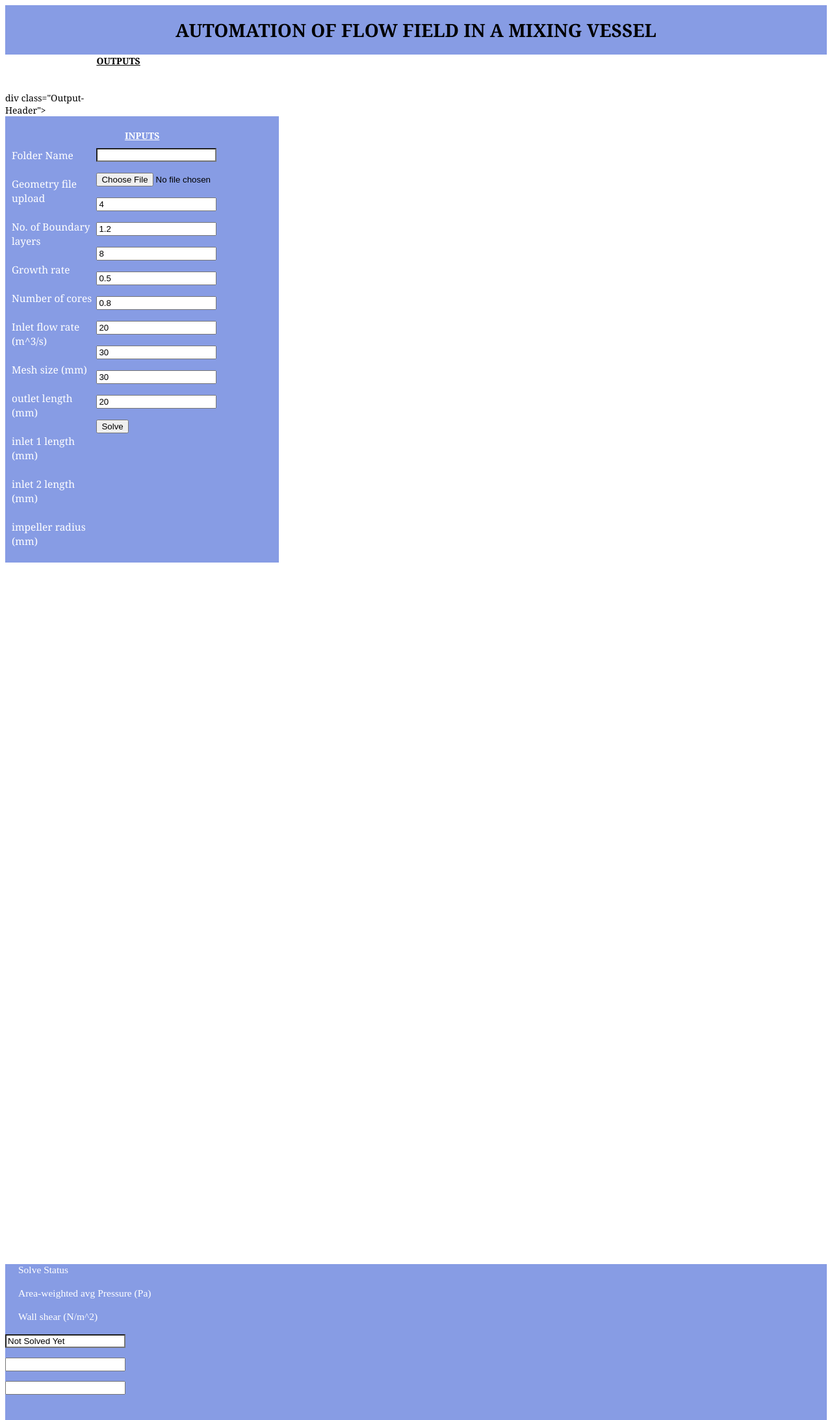
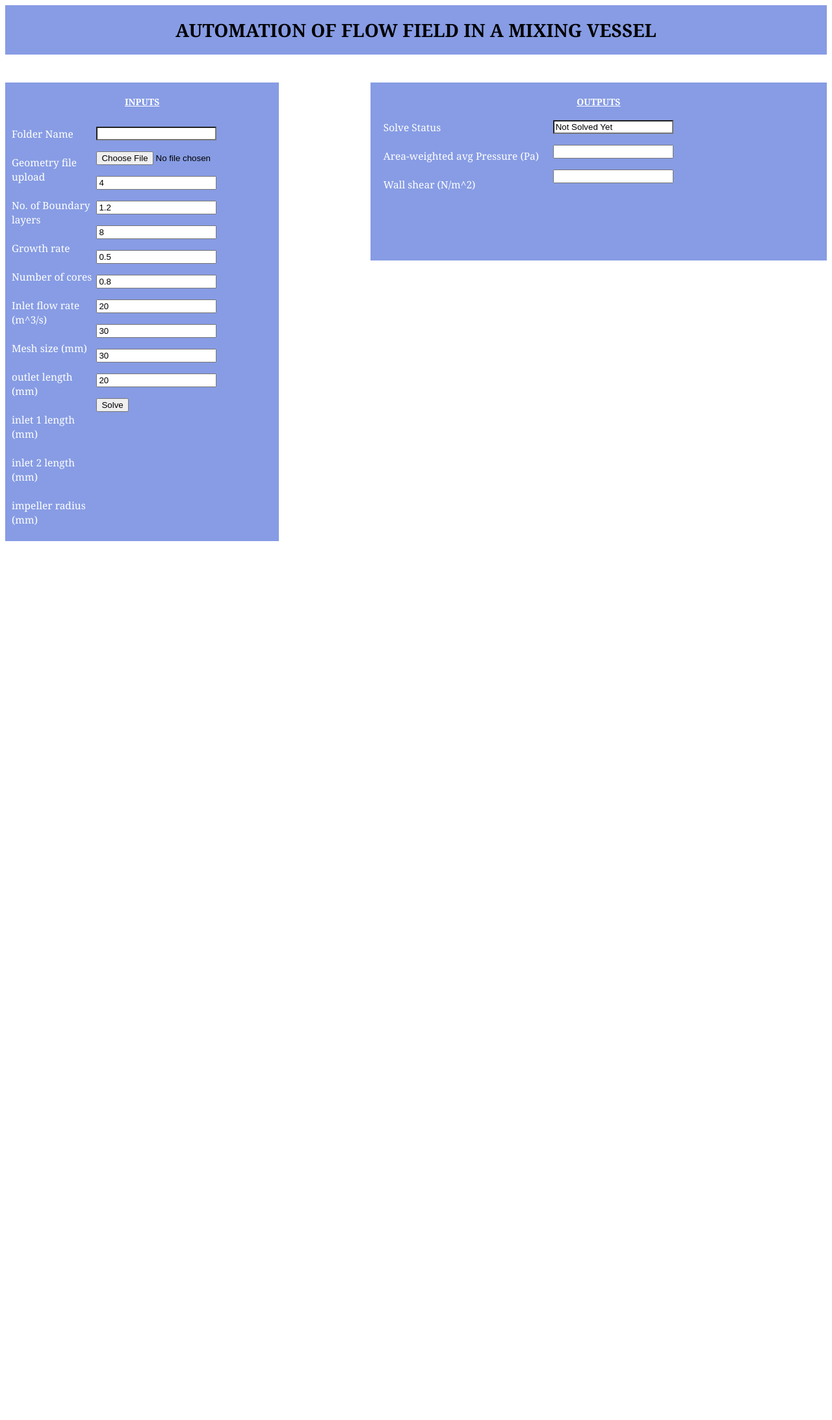
Before and after one commit to pavankumarkonchada/Mixingtanknew, a Flask app: page / in a window 1280 px wide. Shown: the top 2186 px of the page at 65% size. After the commit the page ends 833 px from the top, so only its background shows below. Run offline with Flask 2, Linux system fonts and the light colour scheme.

Commit message:
inputpage.html

```diff
--- a/templates/inputpage.html
+++ b/templates/inputpage.html
@@ -3,17 +3,20 @@
 <html>
 <body>
 
+
 <link rel="stylesheet" href="../static/style.css">
 <meta http-equiv="Content-type" content="text/html; charset=utf-8">
 <title>WebApp Demo with PyFluent</title>
+<script language="javascript">
 
-
-<script language="javascript">
 function fetchData() {
 document.getElementsByName('SolveStatus')[0].value = "Solve in Progress"
 b=document.getElementById("SolveStatus");
 b.style.backgroundColor='red';
+
 }
+
+
 </script>
 
 <div class="container">
@@ -40,7 +43,8 @@
         </div>
 
 
-	    <div class="Input-Values">
+
+    <div class="Input-Values">
         <form onsubmit='fetchData()' method="POST" enctype="multipart/form-data">
             <input type="text" id="folder" name="folder" required> <br/>
             <input type="file" id="geomfile" name="geomfile" required/><br/><br/>
@@ -54,10 +58,15 @@
             <input type="number" step=0.1 id="in2len" name="in2len" value={{C111}} required> <br/><br/>
             <input type="number" step=0.1 id="impellerradius" name="impellerradius" value={{C1111}} required> <br/><br/>
             <button type="submit" value="submit" name="Solve">Solve</button>
+
+
         </form>
-		     </div>
+
         <br/> <br/> <br/>
-	div class="Output-Header">
+
+    </div>
+
+    <div class="Output-Header">
         <b><u>OUTPUTS</u></b> </label> <br/><br/>
     </div>
 
@@ -86,6 +95,3 @@
 
         <br/> <br/> <br/>
     </div>
-
-</body>
-</html>
```
